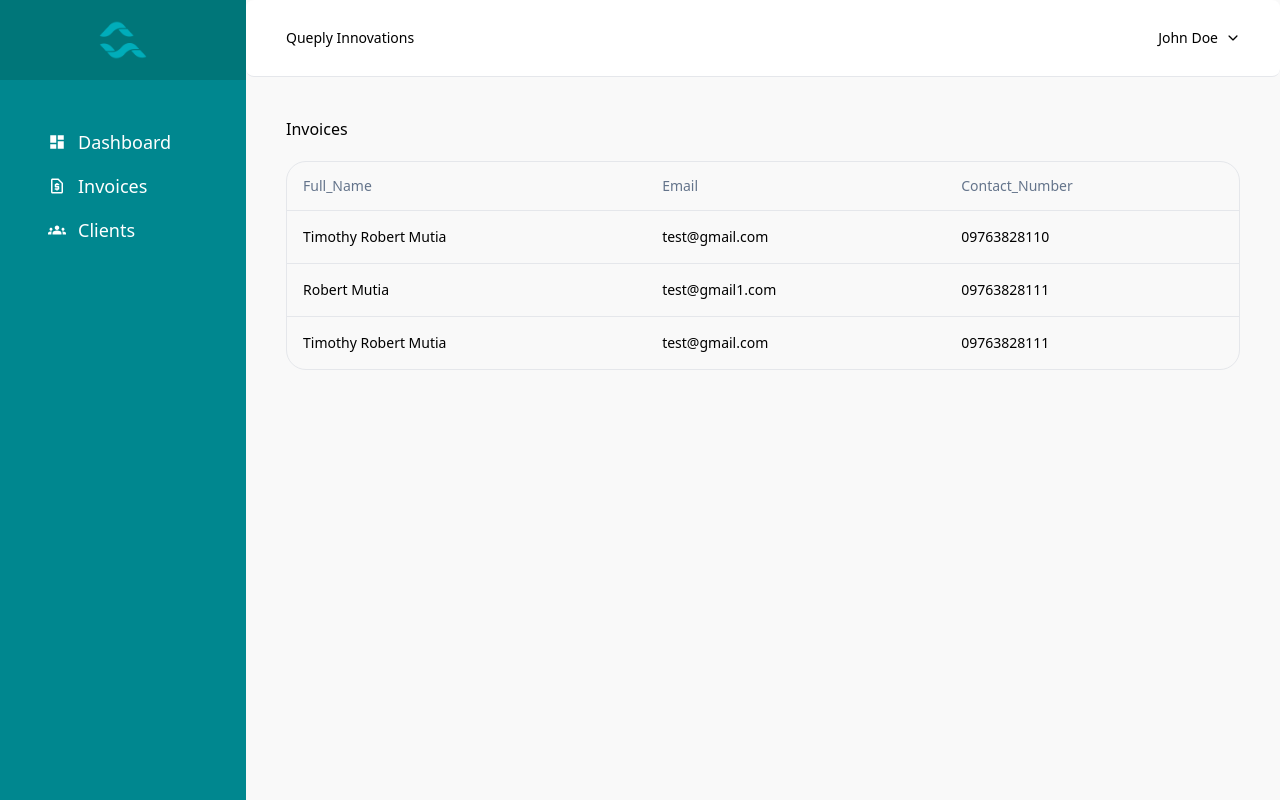
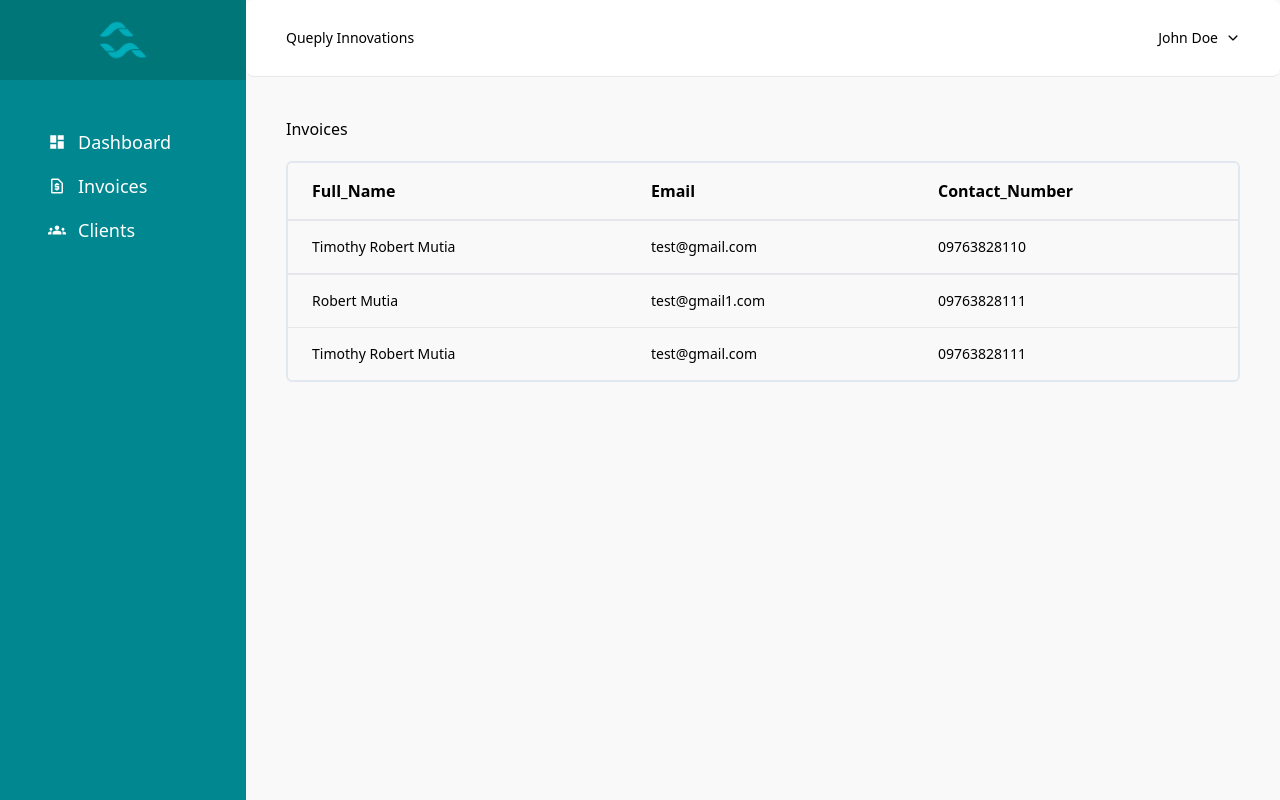
Before and after one commit to clintafk/queply_invoice_system, a React (Vite) app: page /Clients in a window 1280 px wide. Built offline with nearby package versions, Linux system fonts and the light colour scheme.

Commit message:
style: fix the styling for the tables

```diff
--- a/src/components/ui/DataTable.tsx
+++ b/src/components/ui/DataTable.tsx
@@ -32,14 +32,14 @@ export function DataTable<TData, TValue>({
   })
 
   return (
-    <div className="rounded-md border">
+    <div className="rounded-[6px] border-2 border-gray-border border-solid">
       <Table>
         <TableHeader>
           {table.getHeaderGroups().map((headerGroup) => (
             <TableRow key={headerGroup.id}>
               {headerGroup.headers.map((header) => {
                 return (
-                  <TableHead key={header.id}>
+                  <TableHead className="font-semibold text-base text-black 0 px-6 py-4" key={header.id}>
                     {header.isPlaceholder
                       ? null
                       : flexRender(
@@ -55,12 +55,12 @@ export function DataTable<TData, TValue>({
         <TableBody>
           {table.getRowModel().rows?.length ? (
             table.getRowModel().rows.map((row) => (
-              <TableRow
+              <TableRow className="border-t-2"
                 key={row.id}
                 data-state={row.getIsSelected() && "selected"}
               >
                 {row.getVisibleCells().map((cell) => (
-                  <TableCell key={cell.id}>
+                  <TableCell className="px-6 py-4" key={cell.id}>
                     {flexRender(cell.column.columnDef.cell, cell.getContext())}
                   </TableCell>
                 ))}
```
